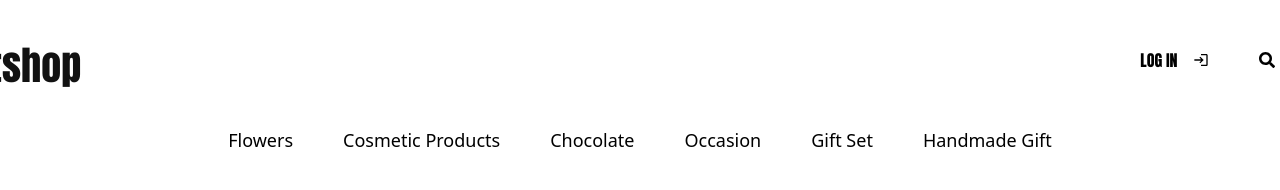
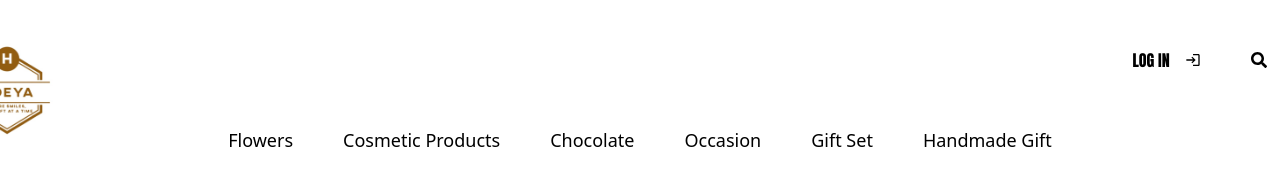
Before and after one commit to khalilzitouni2058/giftshop-app-fullstack, a React (Create React App) app in the folder frontend/: page / in a window 1280 px wide. Shown: the top 190 px of the page. Built offline with nearby package versions, Linux system fonts and the light colour scheme.

Commit message:
added the logo

```diff
--- a/frontend/src/components/NavBar.jsx
+++ b/frontend/src/components/NavBar.jsx
@@ -7,6 +7,7 @@ import Button from 'react-bootstrap/Button';
 import { useNavigate,useLocation  } from "react-router-dom";
 import SearchNavbar from "./SearchNavbar";
 import { AuthContext } from '../context/AuthContext';
+import logoHedya from "../assets/logoHedya.jpg"
 function NavBar() {
   const { user, logout } = useContext(AuthContext);
 
@@ -43,7 +44,7 @@ function NavBar() {
     <>
     <div>
     <nav>
-        <a href='/' className='brand'>Giftshop</a>
+        <a href='/' className='brand'><img style={{width:"100px",marginTop:'50px'}} src={logoHedya}alt="" /></a>
 
         <ul className='nav_menu'>
 
--- a/frontend/src/components/SignIn.jsx
+++ b/frontend/src/components/SignIn.jsx
@@ -131,6 +131,7 @@ function SignIn() {
             </div>
             <button
               type="submit"
+
               style={{
                 padding: "10px",
                 backgroundColor: "#ff7f50",
```
Also changed, not shown: frontend/src/assets/logoHedya.jpg (added).
